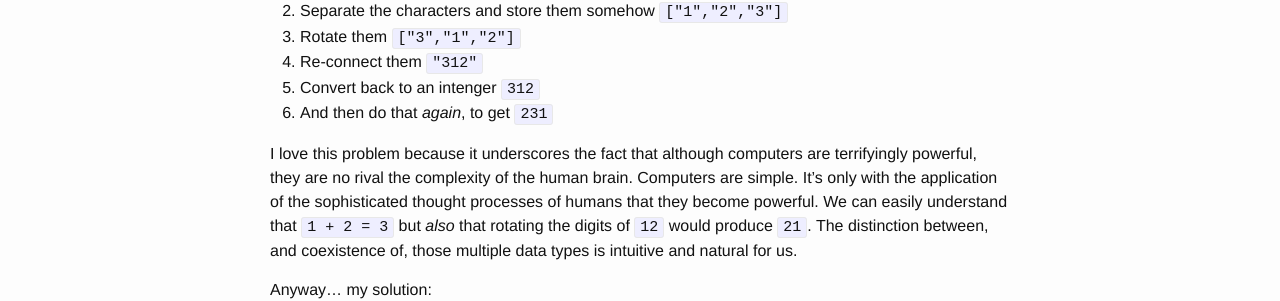
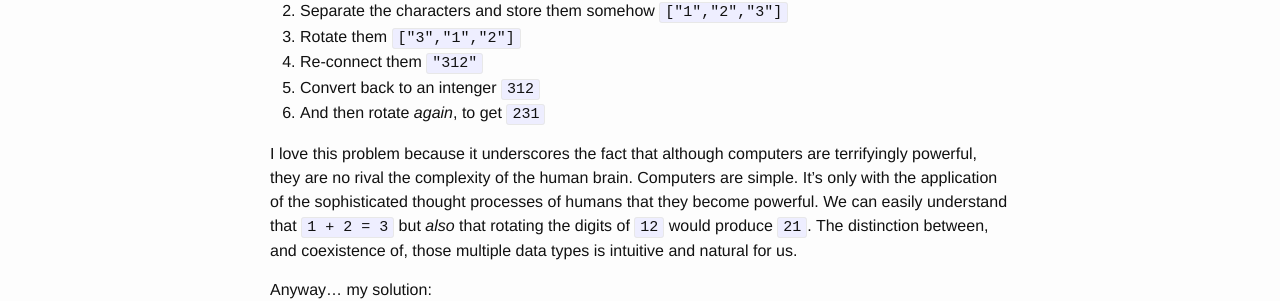
Before and after one commit to emilymcafee/emilymcafee.github.io, a Jekyll site: the page built from _posts/2015-1-2-one-plus-two.markdown, in a window 1280 px wide. Shown: the part 393-694 px from the top of the page. Built offline with Jekyll 4.4.1, drawn with Linux system fonts in a browser that asks for light colours.

```diff
--- a/_posts/2015-1-2-one-plus-two.markdown
+++ b/_posts/2015-1-2-one-plus-two.markdown
@@ -15,7 +15,7 @@
 3. Rotate them `["3","1","2"]`
 4. Re-connect them `"312"`
 5. Convert back to an intenger `312`
-6. And then do that *again*, to get `231`
+6. And then rotate *again*, to get `231`
 
 
 I love this problem because it underscores the fact that although computers are terrifyingly powerful, they are no rival the complexity of the human brain. Computers are simple. It's only with the application of the sophisticated thought processes of humans that they become powerful. We can easily understand that `1 + 2 = 3` but *also* that rotating the digits of `12` would produce `21`. The distinction between, and coexistence of, those multiple data types is intuitive and natural for us.
```
